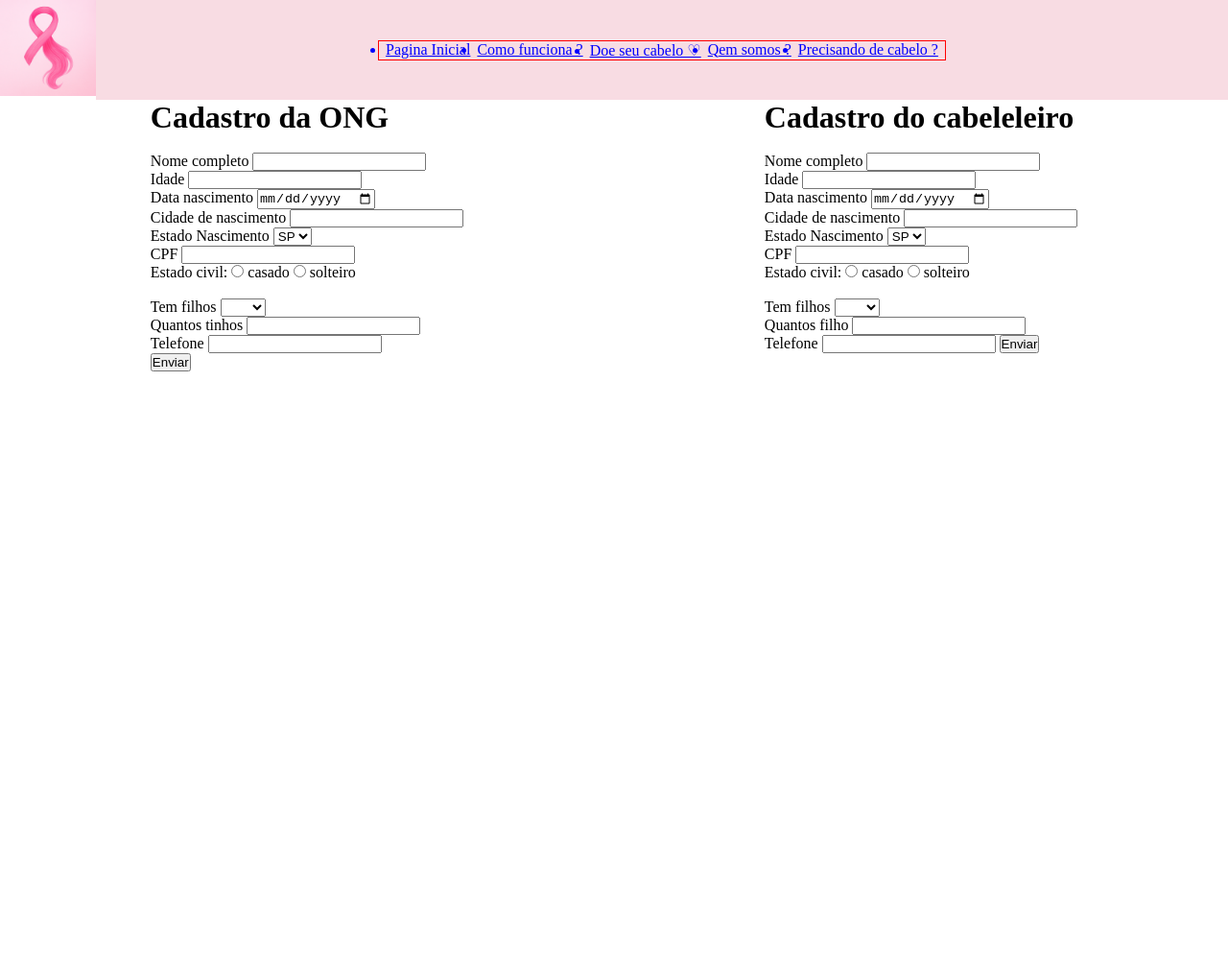
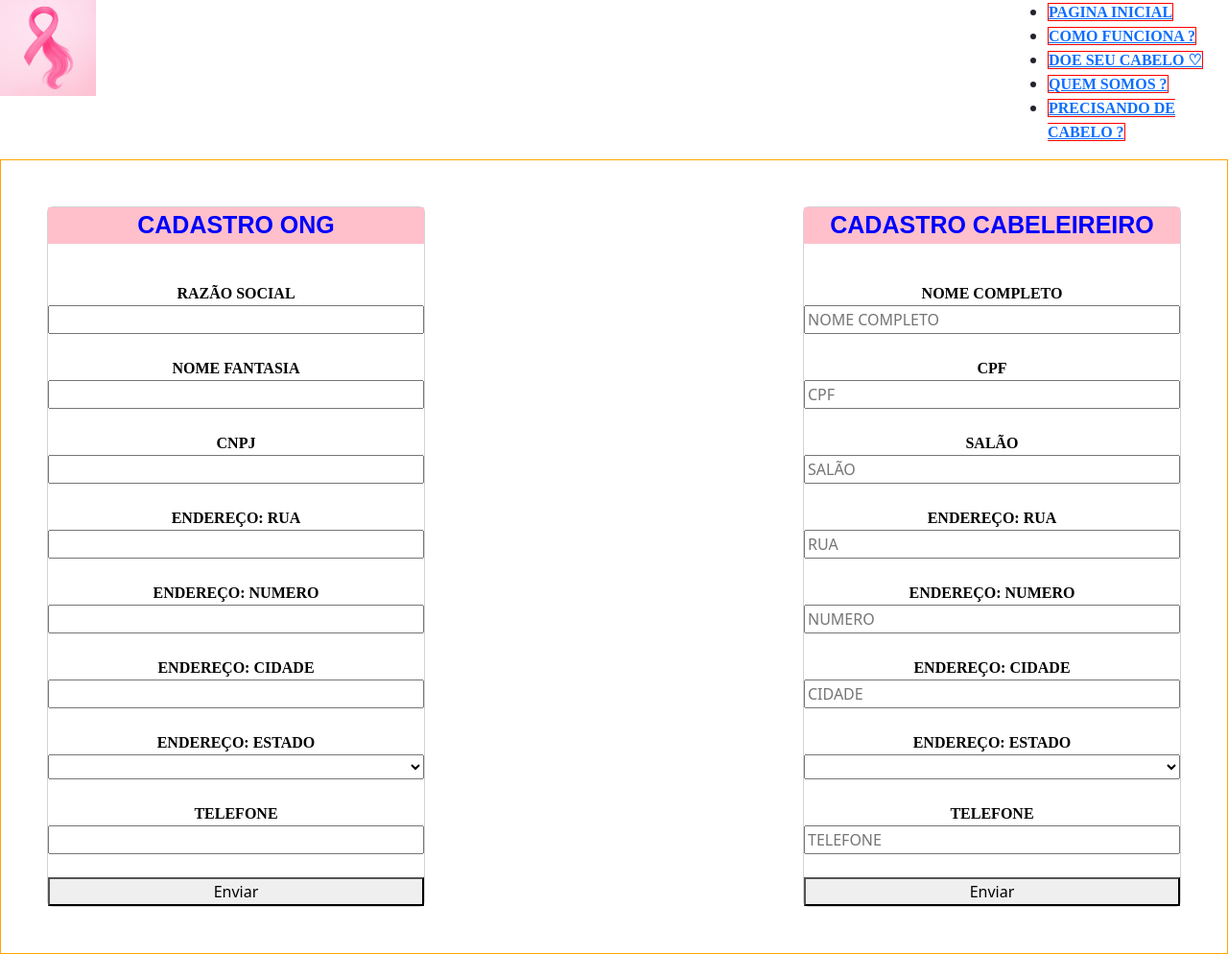
Before and after one commit to bhcabrera1991/Cancer, a plain HTML site: page parceiro/parceiro.html in a window 1280 px wide. Shown: the whole page at 96% size. Before the commit the page ends 800 px from the top, so only its background shows below. Drawn offline with nearby package versions, Linux system fonts and the light colour scheme.

Commit message:
alterando os layouts

```diff
--- a/index.css
+++ b/index.css
@@ -1,105 +1,49 @@
-*{
-    margin: 0;
-    padding: 0;
+.borda{
+    border: 1px solid red;
 }
 
-header{
-    display: flex;
+.fonte{
+
+
+  font-family: "Comic Relief", system-ui;
+  font-weight: 400;
+  font-style: normal;
+  text-transform: uppercase; /*deixa as letras maiscula*/
+  text-decoration: none;
+  text-align: center;
 
 }
 
-.a{
-    text-decoration: none;
-    color: black;
-
-}
-
-.a1{
-    text-decoration: none;
-    color: white;
-
-
-}
-
-
-.divcabecalho{
-    color:  blue;
-
-    background-color: #f8dce3;
-    width: 100%;
-    display: flex;
-    align-items: center;
-    justify-content: space-around;
-
-}
-
-ul{
-    border: 1px solid red;
-    display: flex;
-    justify-content: space-evenly;
-    width: 50%;
-
+.comic-relief-bold {
+  font-family: "Comic Relief", system-ui;
+  font-weight: 700;
+  font-style: normal;
 }
 
 
 
-.divcorpomae{
-    display: flex;
+.fonte:hover{
+  background-color: #f8dce3;
 
 }
 
-.sejadoador{
-    color: #f8dce3;
-    text-align: center;
-    width: 100%;
+.fonte1{
+  font-family: "BBH Bogle", sans-serif;
+  font-weight: 400;
+  font-style: normal;
+  text-align: center;
 }
 
-.sejadoador:hover{
-    background-color: red;
-
-
-}
-
-.sejadoador .a1:hover{
-   font-variant: small-caps;
-   font-size: 20px;
-   background-color: yellow;
-   color: red;
+.fonte2{
+  font-family: "Bungee Spice", sans-serif;
+  font-weight: 500;
+  font-style: normal;
+  text-decoration: none;
+  text-align: center;
 }
 
 
-.sejaumparceiro{
-    color: red;
-    text-align: center;
-    width: 100%;
-}
-
-.sejaumparceiro :hover{
-    background-color: black;
-    color: white;
-}
-
-.sejaumparceiro:hover{
-    background-color: pink;
-    color: blue;
-}
-
-
-
-.pedido{
-    text-align: center;
-    justify-self: center;
-    align-content: center;
+.centra{
+    justify-content: center;
 
 }
-
-.pedido1{
-    box-shadow: 5px 5px 10px rgba(0,0,0,0.5);
-
-}
-
-.divcorpo{
-    border: 1px solid red;
-    height: 200px;
-    width: 100%;
-}
--- a/parceiro/parceiro.css
+++ b/parceiro/parceiro.css
@@ -1,43 +1,46 @@
-*{
-    margin: 0;
-    padding: 0;
+
+.borda{
+    border: 1px solid orange;
 }
 
-header{
-    display: flex;
+.titulo{
+    font-size: 25px;
 }
 
+.fonte1{
+  font-family: "Metamorphous", serif;
+  font-weight: 900;
+  font-style: normal;
+  border: 1px solid red;
+  text-transform: uppercase;
+}
 
-.divcabecalho{
-    color:  blue;
-
-    background-color: #f8dce3;
-    width: 100%;
-    display: flex;
-    align-items: center;
-    justify-content: space-around;
+.fonte1:hover{
+  border-radius: 15px;
+  background-color: yellow;
+  color: red;
 
 }
 
-ul{
-    border: 1px solid red;
-    display: flex;
-    justify-content: space-evenly;
-    width: 50%;
+.fonte2{
+  font-family: "Winky Sans", sans-serif;
+  font-optical-sizing: auto;
+  font-weight: 900;
+  font-style: normal;
+  color: blue;
+  background-color: pink;
+}
+
+.a{
+  text-decoration: none;
+  color: black;
+  font-family: "Metamorphous", serif;
+  font-weight: 700;
+  font-style: normal;
+  text-align: center;
+}
+
+.a:hover{
+  background-color: pink;
 
 }
-
-a{
-    color: blue;
-
-}
-
-main{
-    display: flex;
-    justify-content: space-around;
-}
-
-.divformulario{
-    text-align: justify;
-
-}
--- a/parceiro/parceiro.html
+++ b/parceiro/parceiro.html
@@ -5,136 +5,154 @@
     <meta name="viewport" content="width=device-width, initial-scale=1.0">
     <title>solicitante</title>
     <link rel="stylesheet" href="parceiro.css">
+
+    <link href="https://cdn.jsdelivr.net/npm/bootstrap@5.3.8/dist/css/bootstrap.min.css" rel="stylesheet" integrity="sha384-sRIl4kxILFvY47J16cr9ZwB07vP4J8+LH7qKQnuqkuIAvNWLzeN8tE5YBujZqJLB" crossorigin="anonymous">
+
+
 </head>
 <body>
-    <header>
+    <header class=" d-flex">
         <div>
             <img src="logo1.png" height="100" alt="">
         </div>
-
-        <nav class="divcabecalho">
-            <ul>
-                 <li>
-                    <a href="/index.html">Pagina Inicial</a>
+        <div class="col-9">
+        </div>
+        <nav class="">
+            <ul class="">
+                <li>
+                    <a class="fonte1" href="/index.html">Pagina Inicial</a>
                 </li>
-
                 <li>
-                    <a href="/comofunciona/comofunciona.html">Como funciona ?</a>
+                    <a class="fonte1" href="/comofunciona/comofunciona.html">Como funciona ?</a>
                 </li>
-
                 <li>
-                <a href="/doe/doe.html">Doe seu cabelo &#9825</a>
+                <a class="fonte1" href="/doe/doe.html">Doe seu cabelo &#9825</a>
                 </li>
-
                 <li>
-                    <a href="/quemsomos/quemsomos.html">Qem somos ?</a>
+                    <a class="fonte1" href="/quemsomos/quemsomos.html">Quem somos ?</a>
                 </li>
-
                 <li>
-                <a href="/solicitante/solicitante.html">Precisando de cabelo ?</a>
+                <a class="fonte1" href="/solicitante/solicitante.html">Precisando de cabelo ?</a>
                 </li>
+            </ul>
+        </nav>
+    </header>
+    <main class="d-flex p-5 borda ">
+             <form  class=" card col-4">
+                <p class="titulo fonte2 text-center">CADASTRO ONG</p>
+                <br>
+                <label class="a" for="razaosocial">RAZÃO SOCIAL</label>
+                <input type="text" id="razaosocial" name="razaosocial">
+                <br>
+                <label class="a" for="nomefantasia">NOME FANTASIA</label>
+                <input type="text" id="nomefantasia" name="nomefantasia">
+                <br>
+                <label class="a" for="cnpj">CNPJ</label>
+                <input type="number" id="cnpj" name="cnpj">
+                <br>
+                <label class="a" for="rua">ENDEREÇO: RUA</label>
+                <input type="text" id="rua" name="rua">
+                <br>
+                <label class="a" for="numero">ENDEREÇO: NUMERO</label>
+                <input type="number" id="numero" name="numero">
+                <br>
+                <label class="a" for="cidade">ENDEREÇO: CIDADE</label>
+                <input type="text" id="cidade" name="cidade">
+                <br>
+                <label class="a" for="estado" for="estado">ENDEREÇO: ESTADO</label>
+                <select name="estado" id="estado">
+                     <option value=""></option>
+                    <option value="AC">AC</option>
+                    <option value="AL">AL</option>
+                    <option value="AP">AP</option>
+                    <option value="AM">AM</option>
+                    <option value="BA">BA</option>
+                    <option value="CE">CE</option>
+                    <option value="DF">DF</option>
+                    <option value="ES">ES</option>
+                    <option value="GO">GO</option>
+                    <option value="MA">MA</option>
+                    <option value="MT">MT</option>
+                    <option value="MS">MS</option>
+                    <option value="MG">MG</option>
+                    <option value="PA">PA</option>
+                    <option value="PB">PB</option>
+                    <option value="PE">PE</option>
+                    <option value="PI">PI</option>
+                    <option value="RJ">RJ</option>
+                    <option value="RN">RN</option>
+                    <option value="RS">RS</option>
+                    <option value="SO">SO</option>
+                    <option value="RR">RR</option>
+                    <option value="SC">SC</option>
+                    <option value="SP">SP</option>
+                    <option value="SE">SE</option>
+                    <option value="TO">TO</option>
+                </select>
+                <br>
+               <label class="a" for="telefone">TELEFONE</label>
+               <input type="tel" id="telefone" name="telefone">
+               <br>
+               <button type="submit">Enviar</button>
+            </form>
+            <div = class="col-4">
+            </div>
 
 
-            </ul>
-        </nav>
-
-    </header>
-
-    <main>
-
-            <div class="divformulario">
-             <form action=""> <h1>Cadastro da ONG</h1>
+            <form class=" col-4 card borda" action=""> <P class="titulo fonte2 text-center" >CADASTRO CABELEIREIRO</P>
                 <br>
-                <label for="nome">Nome completo</label>
-                <input type="text" id="nome" name="nome">
+                <label class="a" for="nome">NOME COMPLETO</label>
+                <input type="text" id="nome" name="nome" placeholder="NOME COMPLETO" required>
                 <br>
-                <label for="idade">Idade</label>
-                <input type="number" id="idade" name="idade">
+                <label class="a" for="cpf">CPF</label>
+                <input type="text" id="cpf" name="cpf" placeholder="CPF" required>
                 <br>
-                <label for="data_nascimento">Data nascimento</label>
-                <input type="date" id="data_nascimento" name="data_nascimento">
+                <label class="a" for="salao">SALÃO</label>
+                <input type="text" id="salao" name="salao" placeholder="SALÃO" required>
                 <br>
-                <label for="cidade_nascimento">Cidade de nascimento</label>
-                <input type="text" id="cidade_nascimento" name="cidade_nascimento">
+                <label class="a" for="rua1">ENDEREÇO: RUA</label>
+                <input type="text" id="rua1" name="rua1" placeholder="RUA" required>
                 <br>
-                <label for="estado">Estado Nascimento</label>
-                <select name="estado" id="estado">
+                <label class="a" for="numero1">ENDEREÇO: NUMERO</label>
+                <input type="number" id="numero1" name="numero1" placeholder="NUMERO" required>
+                <br>
+                <label class="a" for="cidade1">ENDEREÇO: CIDADE</label>
+                <input type="text" id="cidade1" name="cidade1" placeholder="CIDADE" required>
+                <br>
+                <label class="a" for="estado1">ENDEREÇO: ESTADO</label>
+                <select name="estado1" id="estado1" required>
+                    <option value=""></option>
+                    <option value="AC">AC</option>
+                    <option value="AL">AL</option>
+                    <option value="AP">AP</option>
+                    <option value="AM">AM</option>
+                    <option value="BA">BA</option>
+                    <option value="CE">CE</option>
+                    <option value="DF">DF</option>
+                    <option value="ES">ES</option>
+                    <option value="GO">GO</option>
+                    <option value="MA">MA</option>
+                    <option value="MT">MT</option>
+                    <option value="MS">MS</option>
+                    <option value="MG">MG</option>
+                    <option value="PA">PA</option>
+                    <option value="PB">PB</option>
+                    <option value="PE">PE</option>
+                    <option value="PI">PI</option>
+                    <option value="RJ">RJ</option>
+                    <option value="RN">RN</option>
+                    <option value="RS">RS</option>
+                    <option value="SO">SO</option>
+                    <option value="RR">RR</option>
+                    <option value="SC">SC</option>
                     <option value="SP">SP</option>
-                    <option value="RJ">RJ</option>
+                    <option value="SE">SE</option>
+                    <option value="TO">TO</option>
                 </select>
                 <br>
-                <label for="cpf">CPF</label>
-                <input type="number" id="cpf" name="cpf">
-                <br>
-                <p>Estado civil:
-                    <input type="radio" name="estadocivil" id="casado">
-                    <label for="casado">casado</label>
-                    <input type="radio" name="estadocivil" id="solteiro">
-                    <label for="solteiro">solteiro</label>
-                </p>
-                <br>
-                <label for="filhos">Tem filhos</label>
-                <select name="filhos" id="filhos">
-                    <option value=""></option>
-                    <option value="Sim">Sim</option>
-                    <option value="Nao">Nao</option>
-                </select>
-                <br>
-                <label for="quantos">Quantos tinhos</label>
-                <input type="number" id="quantos" name="quantos">
-                <br>
-                <label for="contato">Telefone</label>
-                <input type="tel" id="contato" name="contato">
-                <br>
-                <button type="submit">Enviar</button>
-
-            </form>
-
-        </div>
-
-         <div class="divformulario">
-             <form action=""> <h1>Cadastro do cabeleleiro</h1>
-                <br>
-                <label for="nome">Nome completo</label>
-                <input type="text" id="nome" name="nome">
-                <br>
-                <label for="idade">Idade</label>
-                <input type="number" id="idade" name="idade">
-                <br>
-                <label for="data_nascimento">Data nascimento</label>
-                <input type="date" id="data_nascimento" name="data_nascimento">
-                <br>
-                <label for="cidade_nascimento">Cidade de nascimento</label>
-                <input type="text" id="cidade_nascimento" name="cidade_nascimento">
-                <br>
-                <label for="estado">Estado Nascimento</label>
-                <select name="estado" id="estado">
-                    <option value="SP">SP</option>
-                    <option value="RJ">RJ</option>
-                </select>
-                <br>
-                <label for="cpf">CPF</label>
-                <input type="number" id="cpf" name="cpf">
-                <br>
-                <p>Estado civil:
-                    <input type="radio" name="estadocivil" id="casado">
-                    <label for="casado">casado</label>
-                    <input type="radio" name="estadocivil" id="solteiro">
-                    <label for="solteiro">solteiro</label>
-                </p>
-                <br>
-                <label for="filhos">Tem filhos</label>
-                <select name="filhos" id="filhos">
-                    <option value=""></option>
-                    <option value="Sim">Sim</option>
-                    <option value="Nao">Nao</option>
-                </select>
-                <br>
-                <label for="quantos">Quantos filho</label>
-                <input type="number" id="quantos" name="quantos">
-                <br>
-                <label for="contato">Telefone</label>
-                <input type="tel" id="contato" name="contato">
+               <label class="a" for="telefone1">TELEFONE</label>
+               <input type="tel" id="telefone1" name="telefone1" placeholder="TELEFONE" required>
+               <br>
                 <button type="submit">Enviar</button>
 
             </form>
@@ -146,8 +164,5 @@
 
 
 
-
-
-
 </body>
 </html>
```
Also changed, not shown: comofunciona/comofunciona.html (+1 -1 lines), index.html (+63 -62 lines), solicitante/solicitante.html (+1 -1 lines).
